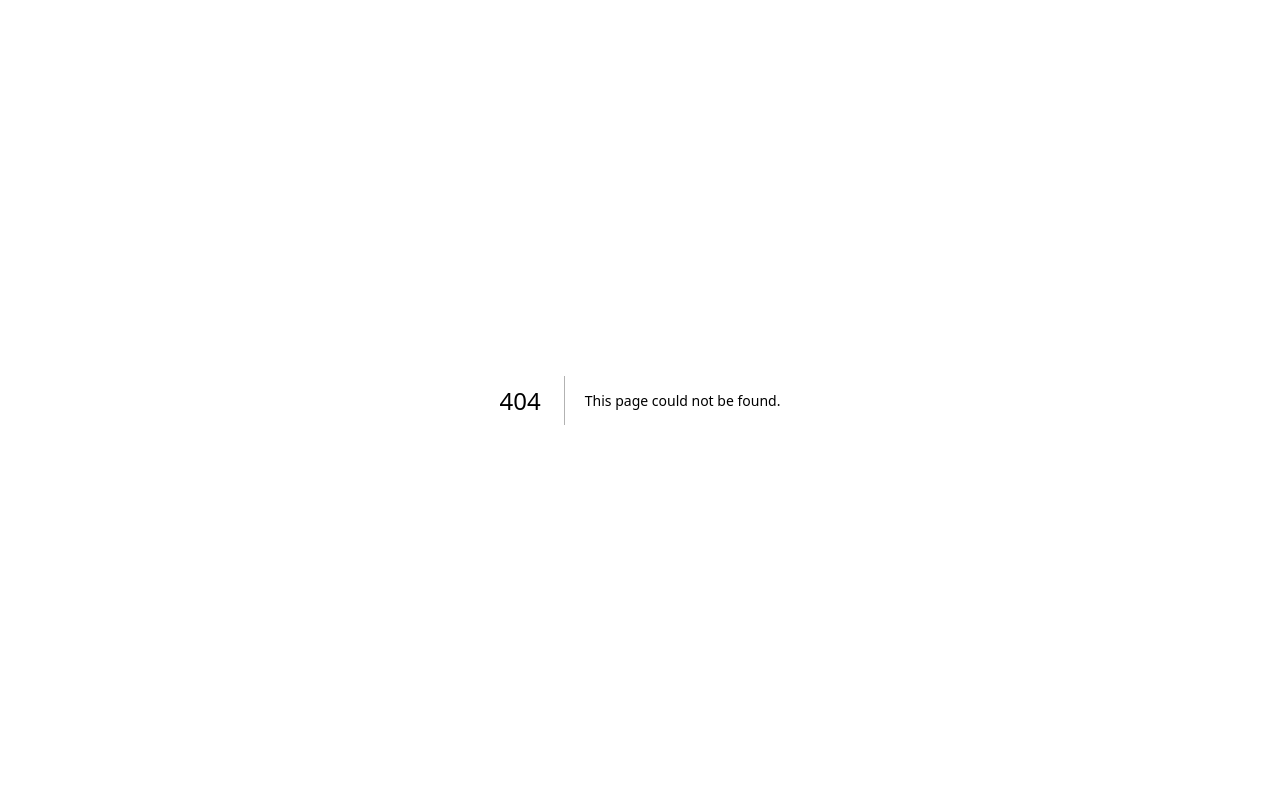
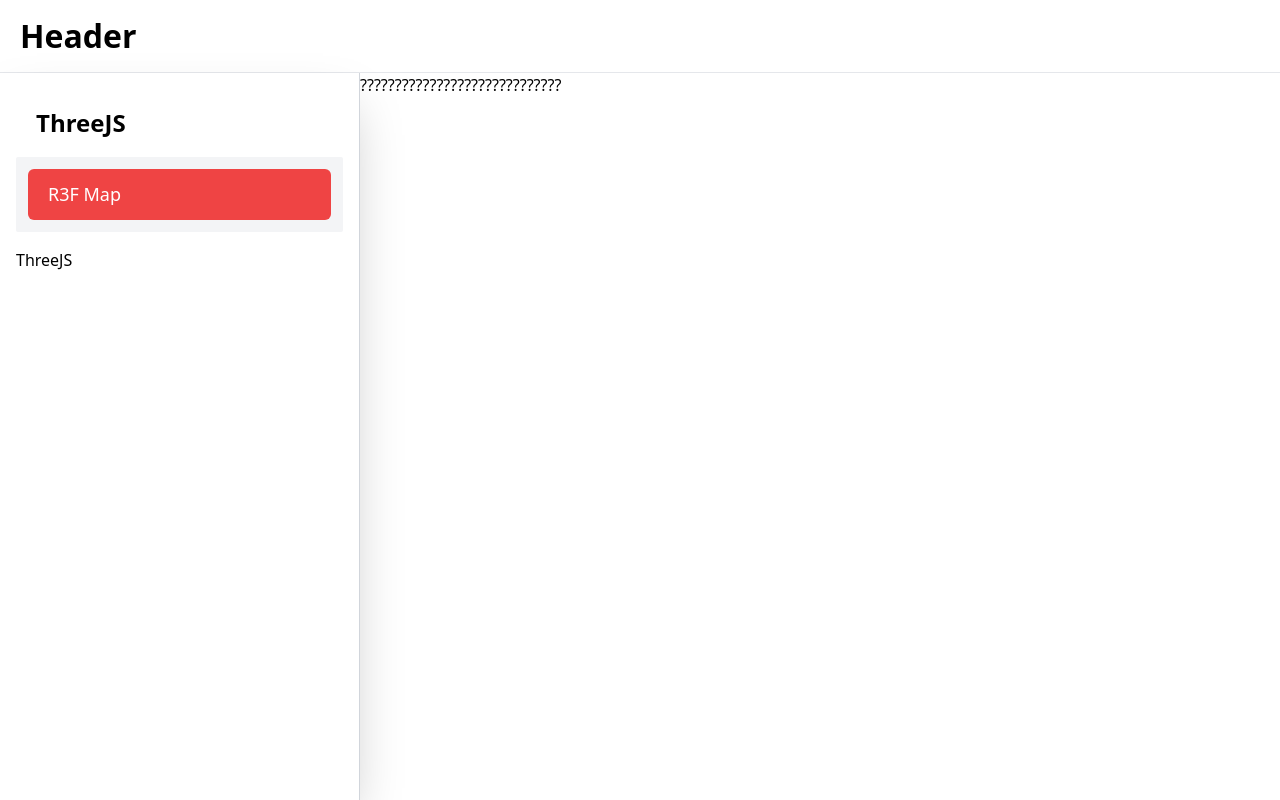
Before and after one commit to zeriong/z-react-component-library, a Next.js app: page /three in a window 1280 px wide. Before the commit this address had no page. Built offline with nearby package versions, Linux system fonts and the light colour scheme.

Commit message:
refactor: aside link 화면 기획변경

```diff
--- a/src/app/layout.tsx
+++ b/src/app/layout.tsx
@@ -1,6 +1,8 @@
 import type { Metadata } from "next";
 import "../style/globals.css";
-import { ReactNode } from "react";
+import React, { ReactNode } from "react";
+import MainHeader from "@/components/layout/header/MainHeader";
+import MainAside from "@/components/layout/aside/MainAside";
 
 export const metadata: Metadata = {
   title: "Z-React-Component-Library",
@@ -14,7 +16,19 @@ export default function RootLayout({
 }>) {
   return (
     <html lang="en" className={"h-full"}>
-      <body className={"flex flex-col h-full"}>{children}</body>
+      <body className={"flex flex-col h-full"}>
+        {/* root header */}
+        <MainHeader />
+
+        {/* aside + content wrapper  */}
+        <div className={"flex h-full grow"}>
+          {/* root aside bar */}
+          <MainAside />
+
+          {/* main content */}
+          <main>{children}</main>
+        </div>
+      </body>
     </html>
   );
 }
--- a/src/app/page.tsx
+++ b/src/app/page.tsx
@@ -4,26 +4,6 @@ import React, { ReactNode } from "react";
 import MainHeader from "@/components/layout/header/MainHeader";
 import MainAside from "@/components/layout/aside/MainAside";
 
-interface IProps {
-  children?: ReactNode;
+export default function RootPage() {
+  return <div>Main</div>;
 }
-
-export default function RootPage(props: IProps) {
-  return (
-    <>
-      {/* root header */}
-      <MainHeader />
-
-      {/* aside + content wrapper  */}
-      <div className={"flex h-full grow"}>
-        <>
-          {/* main content */}
-          <main>{props.children}</main>
-
-          {/* root aside bar */}
-          <MainAside />
-        </>
-      </div>
-    </>
-  );
-}
--- /dev/null
+++ b/src/app/three/page.tsx
@@ -0,0 +1,5 @@
+"use client";
+
+export default function Page() {
+  return <div>?????????????????????????????</div>;
+}
--- a/src/components/layout/aside/MainAsideInnerItem.tsx
+++ b/src/components/layout/aside/MainAsideInnerItem.tsx
@@ -1,4 +1,12 @@
 export default function MainAsideInnerItem({ item }) {
   const { name, href } = item;
-  return <li className={"bg-red-500 text-white rounded-md px-[20px] py-[12px]"}>{name}</li>;
+  return (
+    <li>
+      <Link href={href} className={"bg-red-500 text-white rounded-md px-[20px] py-[12px] block"}>
+        {name}
+      </Link>
+    </li>
+  );
 }
+
+import Link from "next/link";
--- a/src/components/layout/aside/MainAsideItem.tsx
+++ b/src/components/layout/aside/MainAsideItem.tsx
@@ -4,13 +4,14 @@ import React from "react";
 import { IAsideListItem } from "@/constants/aside";
 import MainAsideInnerItem from "@/components/layout/aside/MainAsideInnerItem";
 import { useQueryString } from "@/hooks/useQueryString";
+import Link from "next/link";
 
 interface Props {
   listItem: IAsideListItem;
 }
 
 export default function MainAsideItem({ listItem }: Props) {
-  const { name, children } = listItem;
+  const { name, children, href } = listItem;
 
   const { setParam } = useQueryString();
 
@@ -20,7 +21,8 @@ export default function MainAsideItem({ listItem }: Props) {
 
   return (
     <li>
-      <button
+      <Link
+        href={href}
         type={"button"}
         className={
           "text-start w-full py-4 px-[20px] block font-bold text-[24px] transition-all duration-200 cursor-pointer rounded-md hover:bg-sky-100"
@@ -28,7 +30,7 @@ export default function MainAsideItem({ listItem }: Props) {
         onClick={() => handleAccordion()}
       >
         {name}
-      </button>
+      </Link>
       {children?.length && (
         <ul className={"text-[18px] p-[12px] bg-gray-100 rounded-sm"}>
           {children.map((item) => {
--- a/src/constants/aside.ts
+++ b/src/constants/aside.ts
@@ -1,6 +1,7 @@
 interface IAsideItemCore {
   id: string;
   name: string;
+  href: string;
 }
 
 interface IAsideListChildrenItem extends IAsideItemCore {
@@ -13,5 +14,10 @@ export interface IAsideListItem extends IAsideItemCore {
 
 // * id convention = 케밥 케이스로 queryString 할당할 것
 export const ASIDE_LIST: IAsideListItem[] = [
-  { id: "aside-three", name: "ThreeJS", children: [{ id: "aside-map", name: "R3F Map", href: "/three/r3f/map" }] },
+  {
+    id: "aside-three",
+    href: "/three",
+    name: "ThreeJS",
+    children: [{ id: "aside-map", name: "R3F Map", href: "/three/r3f/map" }],
+  },
 ];
```
